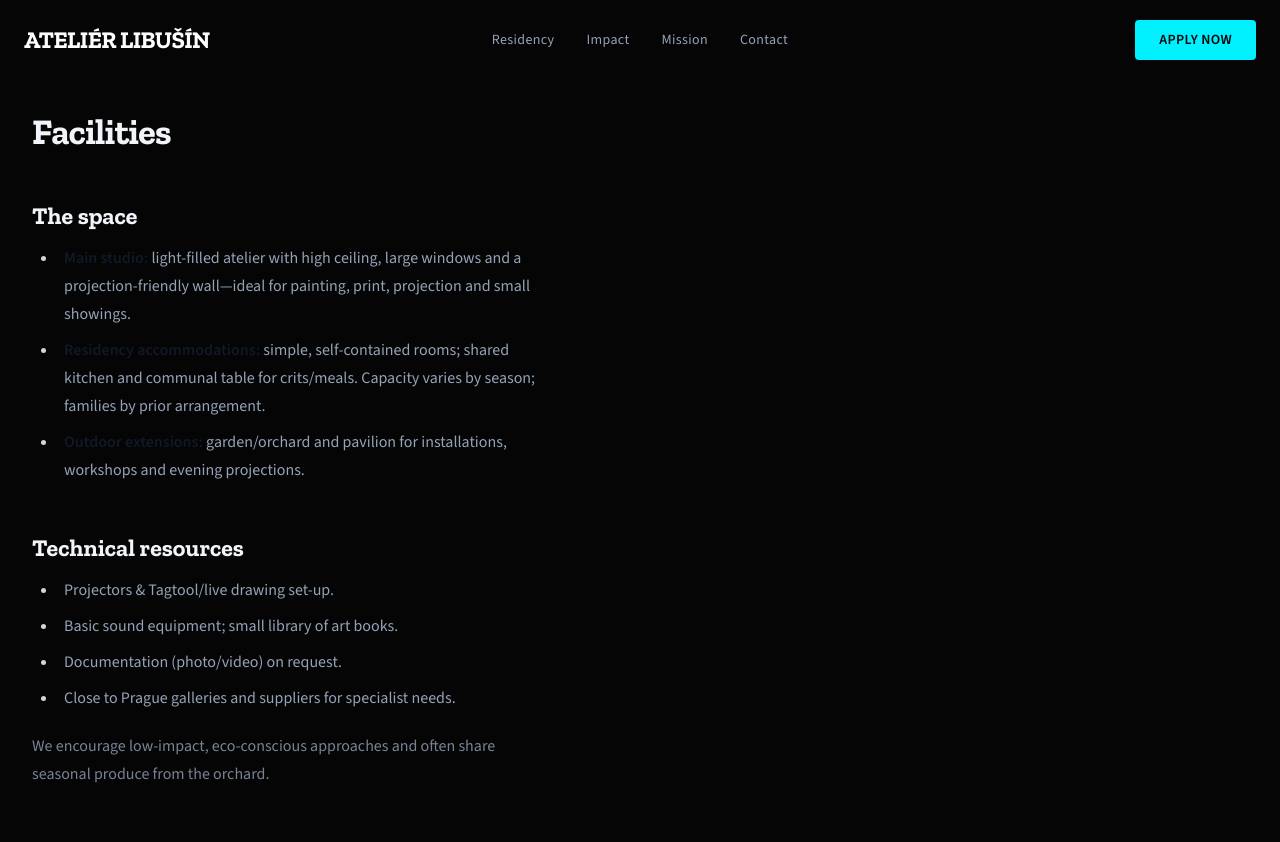
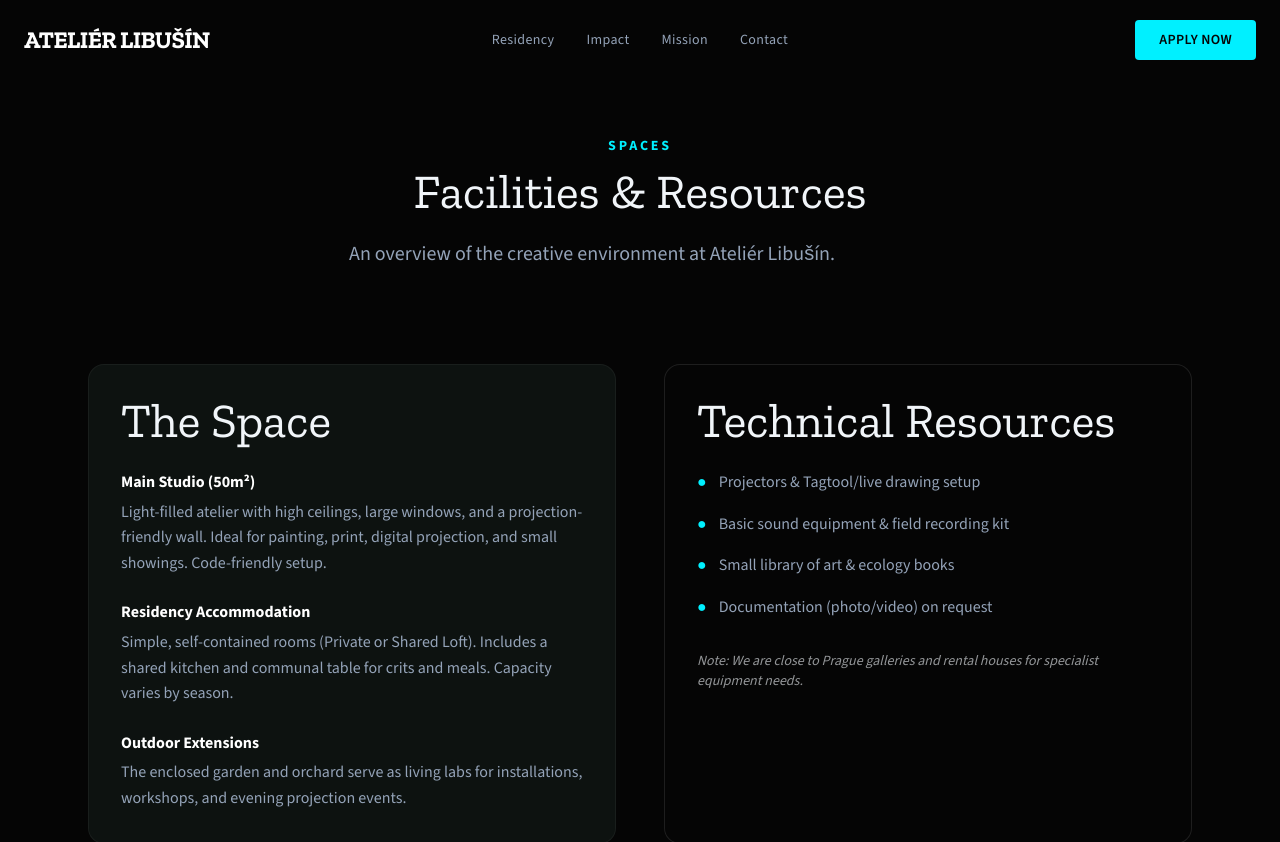
Before and after one commit to dberzon/atelier-libusin-site, a Next.js app: page /facilities in a window 1280 px wide. Shown: the top 842 px of the page. Built offline with nearby package versions, Linux system fonts and the light colour scheme.

Commit message:
feat: add new 'Apply', 'Facilities', and 'Gallery' pages

```diff
--- a/app/facilities/page.tsx
+++ b/app/facilities/page.tsx
@@ -1,29 +1,73 @@
 
 import type { Metadata } from 'next'
+import SectionHeader from '../../components/ui/SectionHeader'
 
 export const metadata: Metadata = { title: 'Facilities — Ateliér Libušín' }
 
 export default function Facilities() {
   return (
-    <article className="prose max-w-none">
-      <h1>Facilities</h1>
+    <div className="container max-w-6xl mx-auto px-6 py-24 space-y-24">
 
-      <h2>The space</h2>
-      <ul>
-        <li><strong>Main studio:</strong> light-filled atelier with high ceiling, large windows and a projection-friendly wall—ideal for painting, print, projection and small showings.</li>
-        <li><strong>Residency accommodations:</strong> simple, self-contained rooms; shared kitchen and communal table for crits/meals. Capacity varies by season; families by prior arrangement.</li>
-        <li><strong>Outdoor extensions:</strong> garden/orchard and pavilion for installations, workshops and evening projections.</li>
-      </ul>
+      {/* Header */}
+      <SectionHeader
+        eyebrow="Spaces"
+        title="Facilities & Resources"
+        subtitle="An overview of the creative environment at Ateliér Libušín."
+        align="center"
+      />
 
-      <h2>Technical resources</h2>
-      <ul>
-        <li>Projectors & Tagtool/live drawing set-up.</li>
-        <li>Basic sound equipment; small library of art books.</li>
-        <li>Documentation (photo/video) on request.</li>
-        <li>Close to Prague galleries and suppliers for specialist needs.</li>
-      </ul>
+      {/* The Space */}
+      <section className="grid md:grid-cols-2 gap-12">
+        <div className="bg-[var(--bg-panel)] p-8 rounded-2xl border border-white/5">
+          <SectionHeader title="The Space" className="mb-6" />
+          <ul className="space-y-6 text-[var(--text-muted)]">
+            <li>
+              <strong className="block text-white mb-1">Main Studio (50m²)</strong>
+              Light-filled atelier with high ceilings, large windows, and a projection-friendly wall. Ideal for painting, print, digital projection, and small showings. Code-friendly setup.
+            </li>
+            <li>
+              <strong className="block text-white mb-1">Residency Accommodation</strong>
+              Simple, self-contained rooms (Private or Shared Loft). Includes a shared kitchen and communal table for crits and meals. Capacity varies by season.
+            </li>
+            <li>
+              <strong className="block text-white mb-1">Outdoor Extensions</strong>
+              The enclosed garden and orchard serve as living labs for installations, workshops, and evening projection events.
+            </li>
+          </ul>
+        </div>
 
-      <p className="opacity-80">We encourage low-impact, eco-conscious approaches and often share seasonal produce from the orchard.</p>
-    </article>
+        {/* Technical Resources */}
+        <div className="bg-[var(--bg-deep)] p-8 rounded-2xl border border-white/10 flex flex-col justify-between">
+          <div>
+            <SectionHeader title="Technical Resources" className="mb-6" />
+            <ul className="grid grid-cols-1 gap-4 text-[var(--text-muted)]">
+              <li className="flex items-center gap-3">
+                <span className="text-[var(--brand)]">●</span> Projectors & Tagtool/live drawing setup
+              </li>
+              <li className="flex items-center gap-3">
+                <span className="text-[var(--brand)]">●</span> Basic sound equipment & field recording kit
+              </li>
+              <li className="flex items-center gap-3">
+                <span className="text-[var(--brand)]">●</span> Small library of art & ecology books
+              </li>
+              <li className="flex items-center gap-3">
+                <span className="text-[var(--brand)]">●</span> Documentation (photo/video) on request
+              </li>
+            </ul>
+            <p className="mt-8 text-sm opacity-60 italic">
+              Note: We are close to Prague galleries and rental houses for specialist equipment needs.
+            </p>
+          </div>
+        </div>
+      </section>
+
+      {/* Eco Note */}
+      <section className="text-center max-w-2xl mx-auto border-t border-white/5 pt-12">
+        <p className="text-lg text-[var(--text-main)] italic opacity-90">
+          "We encourage low-impact, eco-conscious approaches and often share seasonal produce from the orchard."
+        </p>
+      </section>
+
+    </div>
   )
 }
--- a/app/gallery/page.tsx
+++ b/app/gallery/page.tsx
@@ -1,5 +1,6 @@
 import GalleryGrid, { GalleryItem } from '../../components/GalleryGrid'
 import type { Metadata } from 'next'
+import SectionHeader from '../../components/ui/SectionHeader'
 
 export const metadata: Metadata = { title: 'Gallery — Ateliér Libušín' }
 
@@ -12,11 +13,21 @@
 
 export default function GalleryPage() {
   return (
-    <section className="space-y-6">
-      <h1 className="text-2xl md:text-3xl font-semibold">Gallery</h1>
-      <p className="opacity-80 max-w-2xl">A selection of images from residencies, workshops and performances at Ateliér Libušín.</p>
-      <GalleryGrid items={items} />
-      <p className="text-sm opacity-60">Photo use by permission; please credit Ateliér Libušín or the named photographer.</p>
-    </section>
+    <div className="container max-w-7xl mx-auto px-6 py-24 space-y-16">
+      <SectionHeader
+        eyebrow="Archive"
+        title="Gallery"
+        subtitle "A selection of images from residencies, workshops, and performances at Ateliér Libušín."
+      align="center"
+      />
+
+      <div className="bg-[var(--bg-panel)] p-6 md:p-8 rounded-2xl border border-white/5">
+        <GalleryGrid items={items} />
+      </div>
+
+      <p className="text-center text-sm opacity-40 font-mono">
+        Photo use by permission; please credit Ateliér Libušín or the named photographer.
+      </p>
+    </div>
   )
 }
```
Also changed, not shown: app/apply/page.tsx (+45 -38 lines).
